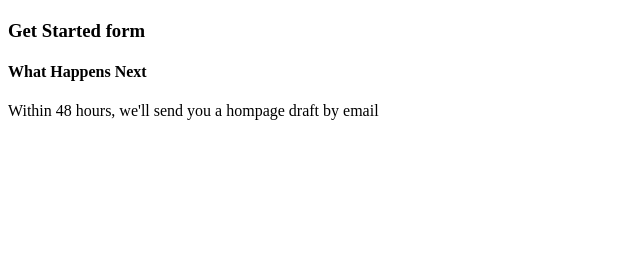
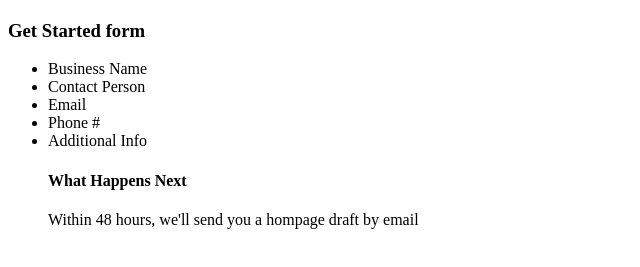
Before and after one commit to jacobd27/html-practice, a plain HTML site: page getstarted.html in a window 1280 px wide. Shown: the part 433-700 px from the top of the page, without its empty margins (0-640 px from the left). Drawn offline with Linux system fonts and the light colour scheme.

Commit message:
added a ul to getstarted page

```diff
--- a/getstarted.html
+++ b/getstarted.html
@@ -9,6 +9,12 @@
     width = "25%"
     >
     <h3>Get Started form</h3>
+    <ul>
+        <li>Business Name</li>
+        <li>Contact Person</li>
+        <li>Email</li>
+        <li>Phone #</li>
+        <li>Additional Info</li>
     <h4>What Happens Next</h4>
     <p>Within 48 hours, we'll send you a hompage draft by email</p>
 </body>
```
Also changed, not shown: learn.html (+3 -3 lines).
